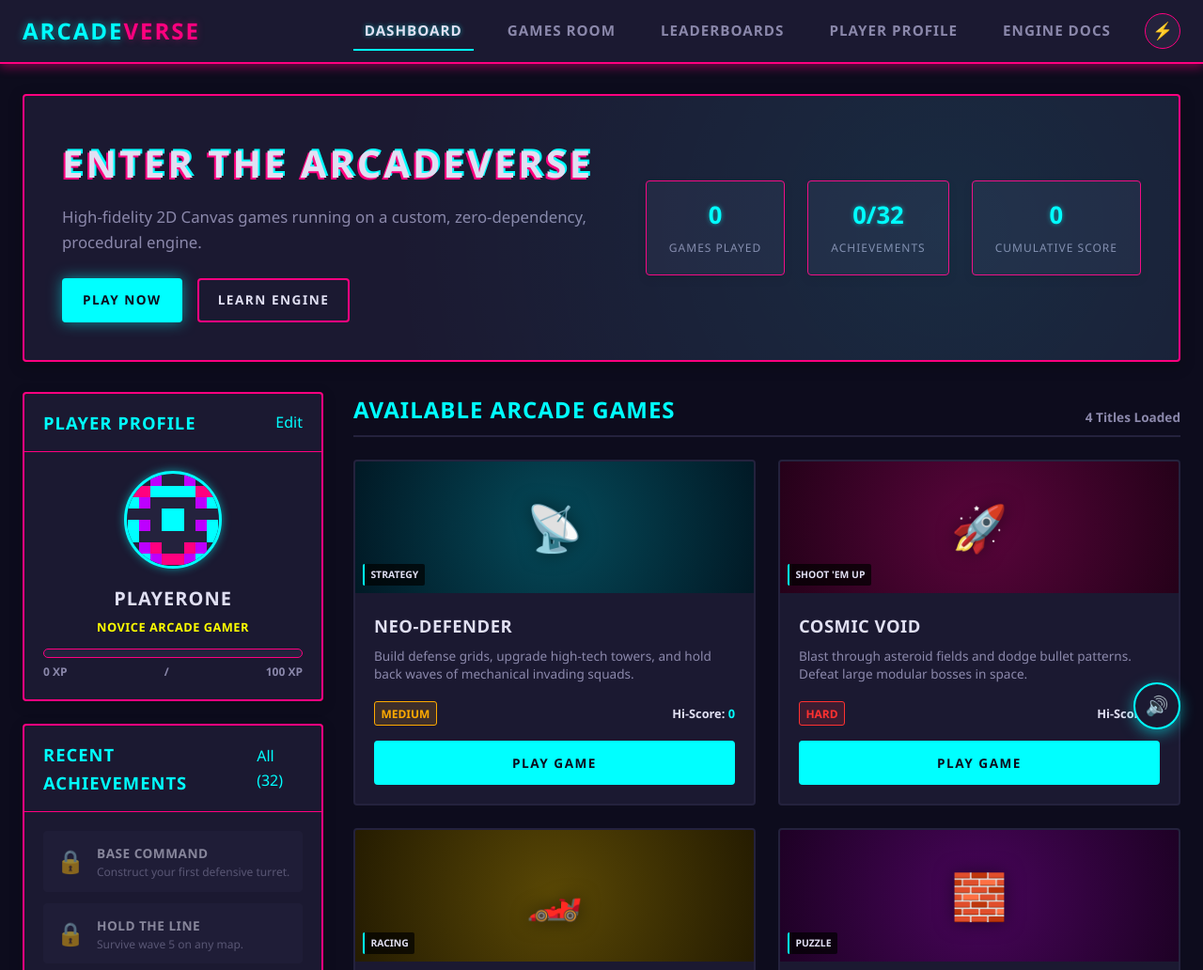
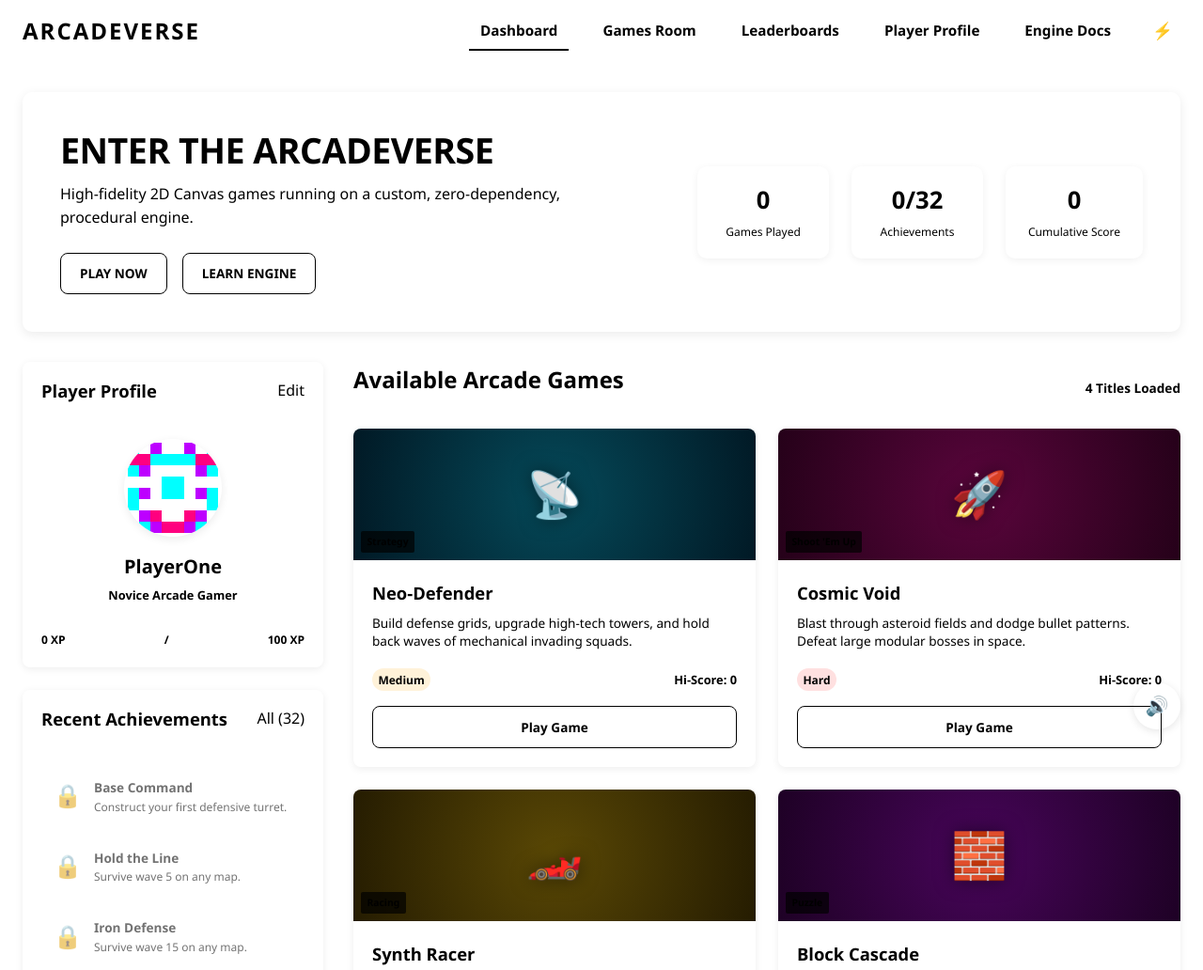
Before and after one commit to Sheema498/arcadeverse_project-gaming-web-, a website built with Vite: page index.html in a window 1280 px wide. Shown: the top 1032 px of the page at 94% size. Built offline with nearby package versions, Linux system fonts and the light colour scheme.

Commit message:
Update ArcadeVerse website

```diff
--- a/assets/css/components.css
+++ b/assets/css/components.css
@@ -5,15 +5,15 @@
 /* --- Cards --- */
 .card {
     background-color: var(--color-surface);
-    border: 2px solid var(--color-border);
+    border: 1px solid var(--color-border);
     border-radius: var(--border-radius);
-    box-shadow: 0 4px 15px rgba(0,0,0,0.15);
+    box-shadow: 0 2px 8px rgba(0,0,0,0.07);
     margin-bottom: 1.5rem;
     transition: transform var(--transition-speed), box-shadow var(--transition-speed);
 }
 
 .card:hover {
-    box-shadow: 0 4px 20px var(--color-border-glow);
+    box-shadow: 0 5px 14px rgba(0,0,0,0.10);
 }
 
 .card-header {
@@ -26,8 +26,8 @@
 
 .card-header h3 {
     font-size: 1.15rem;
-    text-transform: uppercase;
-    letter-spacing: 1px;
+    text-transform: none;
+    letter-spacing: normal;
     color: var(--color-primary);
 }
 
@@ -41,12 +41,12 @@
     align-items: center;
     justify-content: center;
     font-weight: 700;
-    text-transform: uppercase;
-    letter-spacing: 1.5px;
+    text-transform: none;
+    letter-spacing: normal;
     font-size: 0.85rem;
     padding: 0.65rem 1.25rem;
     border-radius: var(--border-radius);
-    border: 2px solid transparent;
+    border: 1px solid transparent;
     cursor: pointer;
     transition: all var(--transition-speed) ease;
     font-family: inherit;
@@ -61,7 +61,7 @@
 .btn-primary:hover {
     background-color: transparent;
     color: var(--color-primary);
-    box-shadow: 0 0 12px var(--color-primary);
+    box-shadow: 0 4px 10px rgba(0,0,0,0.10);
 }
 
 .btn-secondary {
@@ -73,17 +73,17 @@
 .btn-secondary:hover {
     background-color: var(--color-border);
     color: var(--color-bg);
-    box-shadow: 0 0 12px var(--color-border-glow);
+    box-shadow: 0 4px 10px rgba(0,0,0,0.08);
 }
 
 .btn-glow {
-    box-shadow: 0 0 15px var(--color-primary-glow);
+    box-shadow: none;
 }
 
 .btn-sm {
     padding: 0.4rem 0.85rem;
     font-size: 0.75rem;
-    letter-spacing: 1px;
+    letter-spacing: normal;
 }
 
 .btn-lg {
@@ -111,8 +111,8 @@
     font-weight: 700;
     margin-bottom: 0.5rem;
     font-size: 0.85rem;
-    text-transform: uppercase;
-    letter-spacing: 1px;
+    text-transform: none;
+    letter-spacing: normal;
     color: var(--color-text-muted);
 }
 
@@ -131,7 +131,7 @@
 
 .form-input:focus {
     border-color: var(--color-primary);
-    box-shadow: 0 0 8px var(--color-primary-glow);
+    box-shadow: 0 0 0 3px var(--color-primary-glow);
 }
 
 /* --- Tables --- */
@@ -155,8 +155,8 @@
 
 .table th {
     font-weight: 700;
-    text-transform: uppercase;
-    letter-spacing: 1px;
+    text-transform: none;
+    letter-spacing: normal;
     color: var(--color-text-muted);
     border-bottom: 2px solid var(--color-border);
 }
@@ -189,9 +189,9 @@
     font-size: 0.65rem;
     font-weight: 800;
     padding: 0.15rem 0.35rem;
-    border-radius: 3px;
+    border-radius: 6px;
     margin-left: 0.5rem;
-    text-transform: uppercase;
+    text-transform: none;
     box-shadow: 0 0 5px var(--color-primary-glow);
 }
 
@@ -208,9 +208,9 @@
 .rank-title-cell {
     font-weight: 700;
     color: var(--color-accent);
-    text-transform: uppercase;
+    text-transform: none;
     font-size: 0.8rem;
-    letter-spacing: 0.5px;
+    letter-spacing: normal;
 }
 
 /* --- Alerts --- */
@@ -237,8 +237,8 @@
     padding: 0.25rem 0.5rem;
     font-size: 0.75rem;
     font-weight: 700;
-    border-radius: 4px;
-    text-transform: uppercase;
+    border-radius: 8px;
+    text-transform: none;
 }
 
 .difficulty {
@@ -246,8 +246,8 @@
     font-size: 0.75rem;
     font-weight: 700;
     padding: 0.15rem 0.4rem;
-    border-radius: 3px;
-    text-transform: uppercase;
+    border-radius: 6px;
+    text-transform: none;
 }
 
 .diff-easy {
@@ -271,7 +271,7 @@
 .live-pulse {
     font-size: 0.75rem;
     font-weight: 800;
-    letter-spacing: 1px;
+    letter-spacing: normal;
     color: var(--color-success);
     display: inline-flex;
     align-items: center;
@@ -285,6 +285,62 @@
     height: 8px;
     background-color: var(--color-success);
     border-radius: 50%;
-    box-shadow: 0 0 8px var(--color-success);
+    box-shadow: none;
     animation: pulse 1s infinite alternate;
 }
+
+
+/* ---------- Human-designed component refinements ---------- */
+
+.card-header h3 {
+    font-weight: 700;
+    letter-spacing: normal;
+    text-transform: none;
+}
+
+.btn {
+    font-weight: 650;
+    text-transform: none;
+    letter-spacing: normal;
+    border-radius: 8px;
+    box-shadow: none;
+}
+
+.btn-primary:hover {
+    background-color: var(--color-primary);
+    color: var(--color-bg);
+    box-shadow: 0 4px 10px rgba(0,0,0,0.10);
+    transform: translateY(-1px);
+}
+
+.btn-secondary:hover {
+    background-color: var(--color-surface-alt);
+    color: var(--color-text);
+    box-shadow: 0 4px 10px rgba(0,0,0,0.08);
+    transform: translateY(-1px);
+}
+
+.btn-glow {
+    box-shadow: none;
+}
+
+.form-group label,
+.table th {
+    text-transform: none;
+    letter-spacing: normal;
+}
+
+.table th {
+    border-bottom: 1px solid var(--color-border);
+}
+
+.badge,
+.difficulty {
+    border-radius: 999px;
+    text-transform: none;
+    letter-spacing: normal;
+}
+
+.live-pulse::before {
+    box-shadow: none;
+}
--- a/assets/css/core.css
+++ b/assets/css/core.css
@@ -9,95 +9,70 @@
     --font-mono: 'Courier New', Courier, monospace;
 
     /* Layout */
-    --border-radius: 4px;
+    --border-radius: 8px;
     --transition-speed: 0.25s;
     --max-width: 1280px;
 }
 
-[data-theme="cyberpunk"] {
-    --color-bg: #0d0c1d;
-    --color-surface: #1b1931;
-    --color-surface-alt: #24223d;
-    --color-border: #ff007f;
-    --color-border-glow: rgba(255, 0, 127, 0.4);
-    --color-text: #e0dff2;
-    --color-text-muted: #8b88ab;
-    --color-primary: #00ffff;
-    --color-primary-glow: rgba(0, 255, 255, 0.5);
-    --color-secondary: #bd00ff;
-    --color-accent: #ffff00;
-    --color-success: #39ff14;
-    --color-error: #ff3131;
-    --color-warning: #ffaa00;
-}
+[data-theme="light"] {
+    --color-bg: #FFF8FB;
+    --color-surface: #FFFFFF;
+    --color-surface-alt: #FFF0F5;
 
-[data-theme="retro"] {
-    --color-bg: #000000;
-    --color-surface: #0c0c0c;
-    --color-surface-alt: #161616;
-    --color-border: #33ff33;
-    --color-border-glow: rgba(51, 255, 51, 0.3);
-    --color-text: #33ff33;
-    --color-text-muted: #1e991e;
-    --color-primary: #33ff33;
-    --color-primary-glow: rgba(51, 255, 51, 0.4);
-    --color-secondary: #008800;
-    --color-accent: #ffffff;
-    --color-success: #33ff33;
-    --color-error: #ff3333;
-    --color-warning: #ffff33;
-    --font-primary: 'Courier New', Courier, monospace;
-}
+    --color-border: #F1D5DF;
+    --color-border-glow: rgba(231, 84, 128, 0.08);
 
-[data-theme="synthwave"] {
-    --color-bg: #2b0f54;
-    --color-surface: #3b1772;
-    --color-surface-alt: #481e8c;
-    --color-border: #f92c85;
-    --color-border-glow: rgba(249, 44, 133, 0.4);
-    --color-text: #ffd5ff;
-    --color-text-muted: #a67bb5;
-    --color-primary: #ffd319;
-    --color-primary-glow: rgba(255, 211, 25, 0.5);
-    --color-secondary: #ff2975;
-    --color-accent: #8c1eff;
-    --color-success: #00ffcc;
-    --color-error: #ff3366;
-    --color-warning: #ff9900;
+    --color-text: #292229;
+    --color-text-muted: #756B70;
+
+    --color-primary: #E75480;
+    --color-primary-glow: rgba(231, 84, 128, 0.10);
+
+    --color-secondary: #C94D72;
+    --color-accent: #9D174D;
+
+    --color-success: #16803C;
+    --color-error: #DC2626;
+    --color-warning: #D97706;
 }
 
 [data-theme="dark"] {
-    --color-bg: #121214;
-    --color-surface: #1e1e24;
-    --color-surface-alt: #2a2a32;
-    --color-border: #3e3e4a;
-    --color-border-glow: rgba(255, 255, 255, 0.05);
-    --color-text: #f0f0f5;
-    --color-text-muted: #a0a0b0;
-    --color-primary: #38bdf8;
-    --color-primary-glow: rgba(56, 189, 248, 0.3);
-    --color-secondary: #6366f1;
-    --color-accent: #fbbf24;
-    --color-success: #10b981;
+    --color-bg: #000000;
+    --color-surface: #171717;
+    --color-surface-alt: #242424;
+    --color-border: #3a3a3a;
+    --color-border-glow: rgba(255, 255, 255, 0.08);
+    --color-text: #ffffff;
+    --color-text-muted: #a3a3a3;
+    --color-primary: #ffffff;
+    --color-primary-glow: rgba(255, 255, 255, 0.12);
+    --color-secondary: #d4d4d4;
+    --color-accent: #ffffff;
+    --color-success: #22c55e;
     --color-error: #ef4444;
     --color-warning: #f59e0b;
 }
 
-[data-theme="light"] {
-    --color-bg: #f3f4f6;
-    --color-surface: #ffffff;
-    --color-surface-alt: #e5e7eb;
-    --color-border: #cbd5e1;
-    --color-border-glow: rgba(0, 0, 0, 0.05);
-    --color-text: #1f2937;
-    --color-text-muted: #6b7280;
-    --color-primary: #2563eb;
-    --color-primary-glow: rgba(37, 99, 235, 0.2);
-    --color-secondary: #7c3aed;
-    --color-accent: #f59e0b;
-    --color-success: #16a34a;
-    --color-error: #dc2626;
-    --color-warning: #ea580c;
+[data-theme="red"] {
+    --color-bg: #000000;
+    --color-surface: #111111;
+    --color-surface-alt: #181818;
+
+    --color-border: #2A2A2A;
+    --color-border-glow: rgba(229, 57, 53, 0.08);
+
+    --color-text: #F5F5F5;
+    --color-text-muted: #A0A0A0;
+
+    --color-primary: #E53935;
+    --color-primary-glow: rgba(229, 57, 53, 0.10);
+
+    --color-secondary: #C62828;
+    --color-accent: #EF5350;
+
+    --color-success: #22C55E;
+    --color-error: #EF4444;
+    --color-warning: #F59E0B;
 }
 
 /* --- Core Elements --- */
@@ -260,8 +235,8 @@ a:hover {
     cursor: pointer;
     font-weight: 700;
     font-size: 0.85rem;
-    text-transform: uppercase;
-    border-radius: 2px;
+    text-transform: none;
+    border-radius: 8px;
     transition: var(--transition-speed);
 }
 
@@ -329,20 +304,20 @@ a:hover {
     height: 50px;
     border-radius: 50%;
     background-color: var(--color-surface);
-    border: 2px solid var(--color-primary);
+    border: 1px solid var(--color-primary);
     color: var(--color-primary);
     cursor: pointer;
     font-size: 1.25rem;
     display: flex;
     align-items: center;
     justify-content: center;
-    box-shadow: 0 4px 15px var(--color-primary-glow);
+    box-shadow: 0 2px 8px rgba(0,0,0,0.10);
     transition: var(--transition-speed);
 }
 
 .fab-audio:hover {
-    transform: scale(1.1);
-    box-shadow: 0 4px 20px var(--color-primary-glow), 0 0 10px var(--color-primary-glow) inset;
+    transform: scale(1.04);
+    box-shadow: 0 4px 12px rgba(0,0,0,0.14);
 }
 
 /* --- Animations --- */
@@ -352,20 +327,15 @@ a:hover {
     100% { transform: scale(1); opacity: 1; }
 }
 
-@keyframes glitch {
-    0% { transform: translate(0); text-shadow: -2px 2px var(--color-border), 2px -2px var(--color-primary); }
-    25% { transform: translate(-2px, 2px); text-shadow: 2px -2px var(--color-border), -2px 2px var(--color-primary); }
-    50% { transform: translate(2px, -2px); text-shadow: -1px -1px var(--color-border), 1px 1px var(--color-primary); }
-    75% { transform: translate(-1px, -1px); text-shadow: 2px 2px var(--color-border), -2px -2px var(--color-primary); }
-    100% { transform: translate(0); text-shadow: -2px 2px var(--color-border), 2px -2px var(--color-primary); }
-}
-
+/* Glitch animation removed for a stable, human-designed interface. */
 .animate-pulse {
     animation: pulse 2s infinite ease-in-out;
 }
 
 .animate-glitch {
-    animation: glitch 1s infinite linear;
+    animation: none !important;
+    transform: none !important;
+    text-shadow: none !important;
 }
 
 /* --- Responsive Adjustments --- */
@@ -422,3 +392,70 @@ a:hover {
         text-align: center;
     }
 }
+
+
+/* =========================================================
+   FINAL HUMAN-DESIGNED UI REFINEMENT
+   ========================================================= */
+
+h1, h2, h3, h4, h5, h6 {
+    text-shadow: none;
+}
+
+.hero-title,
+.hero-title.animate-glitch {
+    animation: none !important;
+    transform: none !important;
+    text-shadow: none !important;
+}
+
+.card,
+.panel,
+.stat-card,
+.profile-card,
+.dashboard-card,
+.content-card,
+.game-card {
+    border-radius: 8px;
+    box-shadow: 0 2px 8px rgba(0,0,0,0.07);
+}
+
+.card:hover,
+.panel:hover,
+.stat-card:hover,
+.profile-card:hover,
+.dashboard-card:hover,
+.content-card:hover {
+    box-shadow: 0 5px 14px rgba(0,0,0,0.10);
+}
+
+button,
+.btn,
+.button {
+    border-radius: 8px;
+    text-shadow: none;
+    letter-spacing: normal;
+}
+
+nav a,
+.nav-link {
+    text-transform: none;
+    letter-spacing: normal;
+    text-shadow: none;
+}
+
+input,
+textarea,
+select,
+.form-input {
+    border-radius: 8px;
+    box-shadow: none;
+}
+
+.badge,
+.tag,
+.status-badge {
+    border-radius: 999px;
+    text-shadow: none;
+    letter-spacing: normal;
+}
--- a/assets/css/dashboard.css
+++ b/assets/css/dashboard.css
@@ -5,11 +5,11 @@
 /* --- Hero Banner Section --- */
 .hero-banner {
     background-color: var(--color-surface);
-    border: 2px solid var(--color-border);
+    border: 1px solid var(--color-border);
     border-radius: var(--border-radius);
     padding: 2.5rem;
     margin-bottom: 2rem;
-    box-shadow: 0 4px 15px rgba(0,0,0,0.25);
+    box-shadow: 0 3px 12px rgba(0,0,0,0.08);
     display: flex;
     justify-content: space-between;
     align-items: center;
@@ -20,14 +20,7 @@
 }
 
 .hero-banner::before {
-    content: "";
-    position: absolute;
-    top: 0;
-    left: 0;
-    right: 0;
-    bottom: 0;
-    background: radial-gradient(circle at 80% 50%, rgba(0, 255, 255, 0.08) 0%, transparent 60%);
-    pointer-events: none;
+    display: none;
 }
 
 .hero-content {
@@ -36,18 +29,23 @@
 }
 
 .hero-title {
-    font-size: 2.5rem;
-    font-weight: 900;
-    letter-spacing: 3px;
+    font-size: 2.35rem;
+    font-weight: 750;
+    letter-spacing: -0.5px;
+    line-height: 1.15;
     margin-bottom: 0.75rem;
-    text-transform: uppercase;
+    text-transform: none;
+    text-shadow: none;
+    animation: none !important;
 }
 
 .hero-subtitle {
     color: var(--color-text-muted);
-    font-size: 1.05rem;
+    font-size: 1rem;
+    line-height: 1.6;
     margin-bottom: 1.5rem;
     max-width: 600px;
+    letter-spacing: normal;
 }
 
 .hero-actions {
@@ -76,13 +74,13 @@
     font-size: 1.6rem;
     font-weight: 800;
     color: var(--color-primary);
-    text-shadow: 0 0 5px var(--color-primary-glow);
+    text-shadow: none;
 }
 
 .qs-lbl {
     font-size: 0.75rem;
-    text-transform: uppercase;
-    letter-spacing: 1px;
+    text-transform: none;
+    letter-spacing: normal;
     color: var(--color-text-muted);
     margin-top: 0.25rem;
 }
@@ -93,14 +91,14 @@
     display: flex;
     align-items: flex-end;
     justify-content: space-between;
-    border-bottom: 2px solid var(--color-surface-alt);
+    border-bottom: 1px solid var(--color-border);
     padding-bottom: 0.5rem;
 }
 
 .section-title-row h2 {
     font-size: 1.5rem;
-    text-transform: uppercase;
-    letter-spacing: 1px;
+    text-transform: none;
+    letter-spacing: normal;
     color: var(--color-primary);
 }
 
@@ -128,7 +126,7 @@
     display: flex;
     align-items: center;
     justify-content: center;
-    box-shadow: 0 0 10px var(--color-primary-glow);
+    box-shadow: 0 3px 10px rgba(0,0,0,0.08);
     overflow: hidden;
 }
 
@@ -144,16 +142,16 @@
 .profile-details h4 {
     font-size: 1.25rem;
     margin-bottom: 0.25rem;
-    text-transform: uppercase;
-    letter-spacing: 1px;
+    text-transform: none;
+    letter-spacing: normal;
 }
 
 .profile-rank {
     font-size: 0.8rem;
     font-weight: 700;
     color: var(--color-accent);
-    text-transform: uppercase;
-    letter-spacing: 0.5px;
+    text-transform: none;
+    letter-spacing: normal;
     margin-bottom: 0.75rem;
 }
 
@@ -219,8 +217,8 @@
 
 .ach-info h5 {
     font-size: 0.85rem;
-    text-transform: uppercase;
-    letter-spacing: 0.5px;
+    text-transform: none;
+    letter-spacing: normal;
     margin-bottom: 0.15rem;
     color: var(--color-text);
 }
@@ -277,7 +275,7 @@
     left: 8px;
     font-size: 0.65rem;
     font-weight: 800;
-    text-transform: uppercase;
+    text-transform: none;
     background-color: rgba(0,0,0,0.7);
     padding: 0.2rem 0.4rem;
     border-radius: 2px;
@@ -294,8 +292,8 @@
 .game-info h3 {
     font-size: 1.15rem;
     margin-bottom: 0.5rem;
-    text-transform: uppercase;
-    letter-spacing: 0.5px;
+    text-transform: none;
+    letter-spacing: normal;
 }
 
 .game-info p {
@@ -361,9 +359,9 @@
     font-family: inherit;
     font-weight: 700;
     font-size: 0.75rem;
-    text-transform: uppercase;
+    text-transform: none;
     padding: 0.4rem 0.8rem;
-    border-radius: 4px;
+    border-radius: 8px;
     cursor: pointer;
     transition: var(--transition-speed);
 }
@@ -373,7 +371,7 @@
     background-color: var(--color-primary);
     color: var(--color-bg);
     border-color: var(--color-primary);
-    box-shadow: 0 0 8px var(--color-primary-glow);
+    box-shadow: 0 3px 10px rgba(0,0,0,0.08);
 }
 
 .achievements-grid {
@@ -414,9 +412,9 @@
     border-radius: var(--border-radius);
     cursor: pointer;
     font-weight: 700;
-    text-transform: uppercase;
+    text-transform: none;
     font-size: 0.8rem;
-    letter-spacing: 0.5px;
+    letter-spacing: normal;
     background-color: var(--color-surface-alt);
     border-left: 3px solid transparent;
     transition: var(--transition-speed);
@@ -444,7 +442,7 @@
 
 .docs-section h2 {
     color: var(--color-primary);
-    text-transform: uppercase;
+    text-transform: none;
     margin-bottom: 1rem;
     border-bottom: 1px solid var(--color-border);
     padding-bottom: 0.25rem;
@@ -497,3 +495,50 @@
         justify-content: space-between;
     }
 }
+
+
+/* ---------- Final dashboard polish ---------- */
+
+.hero-banner {
+    border-radius: 10px;
+    box-shadow: 0 3px 12px rgba(0,0,0,0.08);
+}
+
+.quick-stat {
+    border-radius: 10px;
+    box-shadow: 0 2px 8px rgba(0,0,0,0.06);
+}
+
+.quick-stat:hover {
+    transform: translateY(-2px);
+    box-shadow: 0 5px 14px rgba(0,0,0,0.10);
+}
+
+.qs-val {
+    font-weight: 750;
+    text-shadow: none;
+}
+
+.qs-lbl {
+    text-transform: none;
+    letter-spacing: normal;
+}
+
+.section-title-row h2 {
+    text-transform: none;
+    letter-spacing: normal;
+}
+
+.filter-btn:hover,
+.filter-btn.active {
+    box-shadow: 0 3px 10px rgba(0,0,0,0.08);
+}
+
+.v-tab {
+    text-transform: none;
+    letter-spacing: normal;
+}
+
+.docs-section h2 {
+    text-transform: none;
+}
--- a/assets/css/games.css
+++ b/assets/css/games(2).css
@@ -20,7 +20,7 @@
 /* --- Sidebar Game Selector --- */
 .games-sidebar {
     background-color: var(--color-surface);
-    border: 2px solid var(--color-surface-alt);
+    border: 1px solid var(--color-border);
     border-radius: var(--border-radius);
     padding: 1.25rem;
     height: fit-content;
@@ -28,8 +28,8 @@
 
 .sidebar-title {
     font-size: 1.1rem;
-    text-transform: uppercase;
-    letter-spacing: 1px;
+    text-transform: none;
+    letter-spacing: normal;
     color: var(--color-primary);
     border-bottom: 2px solid var(--color-surface-alt);
     padding-bottom: 0.5rem;
@@ -59,7 +59,7 @@
 .selector-item.active {
     background-color: var(--color-surface);
     border-color: var(--color-border);
-    box-shadow: 0 0 10px var(--color-border-glow);
+    box-shadow: 0 3px 10px rgba(0,0,0,0.08);
 }
 
 .selector-icon {
@@ -76,8 +76,8 @@
 .selector-name {
     font-size: 0.85rem;
     font-weight: 700;
-    text-transform: uppercase;
-    letter-spacing: 0.5px;
+    text-transform: none;
+    letter-spacing: normal;
     color: var(--color-text);
 }
 
@@ -99,7 +99,7 @@
 
 .game-header-bar {
     background-color: var(--color-surface);
-    border: 2px solid var(--color-border);
+    border: 1px solid var(--color-border);
     border-radius: var(--border-radius);
     padding: 1rem 1.5rem;
     display: flex;
@@ -119,15 +119,15 @@
     color: var(--color-bg);
     font-size: 0.7rem;
     font-weight: 800;
-    text-transform: uppercase;
+    text-transform: none;
     padding: 0.25rem 0.5rem;
-    border-radius: 2px;
+    border-radius: 6px;
 }
 
 #activeGameTitle {
     font-size: 1.4rem;
-    text-transform: uppercase;
-    letter-spacing: 1px;
+    text-transform: none;
+    letter-spacing: normal;
 }
 
 .game-action-controls {
@@ -185,8 +185,8 @@
     font-weight: 900;
     margin-bottom: 1rem;
     text-shadow: 0 0 10px var(--color-border-glow);
-    text-transform: uppercase;
-    letter-spacing: 2px;
+    text-transform: none;
+    letter-spacing: normal;
 }
 
 .overlay-desc {
@@ -211,8 +211,8 @@
     font-family: inherit;
     font-weight: 700;
     font-size: 0.85rem;
-    text-transform: uppercase;
-    letter-spacing: 1px;
+    text-transform: none;
+    letter-spacing: normal;
     padding: 0.6rem 1rem;
     cursor: pointer;
     border-bottom: 3px solid transparent;
@@ -254,10 +254,10 @@
 
 .key-cap {
     background-color: var(--color-surface-alt);
-    border: 2px solid var(--color-border);
+    border: 1px solid var(--color-border);
     box-shadow: 0 2px 0 var(--color-border);
     padding: 0.25rem 0.5rem;
-    border-radius: 4px;
+    border-radius: 8px;
     font-family: var(--font-mono);
     font-weight: 700;
     font-size: 0.8rem;
@@ -272,3 +272,49 @@
         grid-template-columns: 1fr;
     }
 }
+
+
+/* ---------- Final games-room polish ---------- */
+
+.games-sidebar {
+    border: 1px solid var(--color-border);
+    border-radius: 10px;
+    box-shadow: 0 2px 8px rgba(0,0,0,0.06);
+}
+
+.sidebar-title {
+    text-transform: none;
+    letter-spacing: normal;
+    border-bottom: 1px solid var(--color-border);
+}
+
+.selector-item:hover,
+.selector-item.active {
+    box-shadow: 0 3px 10px rgba(0,0,0,0.08);
+}
+
+.selector-name {
+    text-transform: none;
+    letter-spacing: normal;
+}
+
+.game-header-bar {
+    border: 1px solid var(--color-border);
+    box-shadow: 0 3px 10px rgba(0,0,0,0.07);
+}
+
+.game-card {
+    border: 1px solid var(--color-border);
+    border-radius: 10px;
+    box-shadow: 0 3px 10px rgba(0,0,0,0.07);
+}
+
+.game-card:hover {
+    transform: translateY(-3px);
+    box-shadow: 0 8px 18px rgba(0,0,0,0.12);
+}
+
+.game-genre {
+    text-transform: none;
+    border-left: 1px solid var(--color-primary);
+}
```
Also changed, not shown: docs.html (+66 -31 lines), games.html (+14 -9 lines), index.html (+16 -10 lines), leaderboard.html (+8 -6 lines), profile.html (+21 -12 lines).
